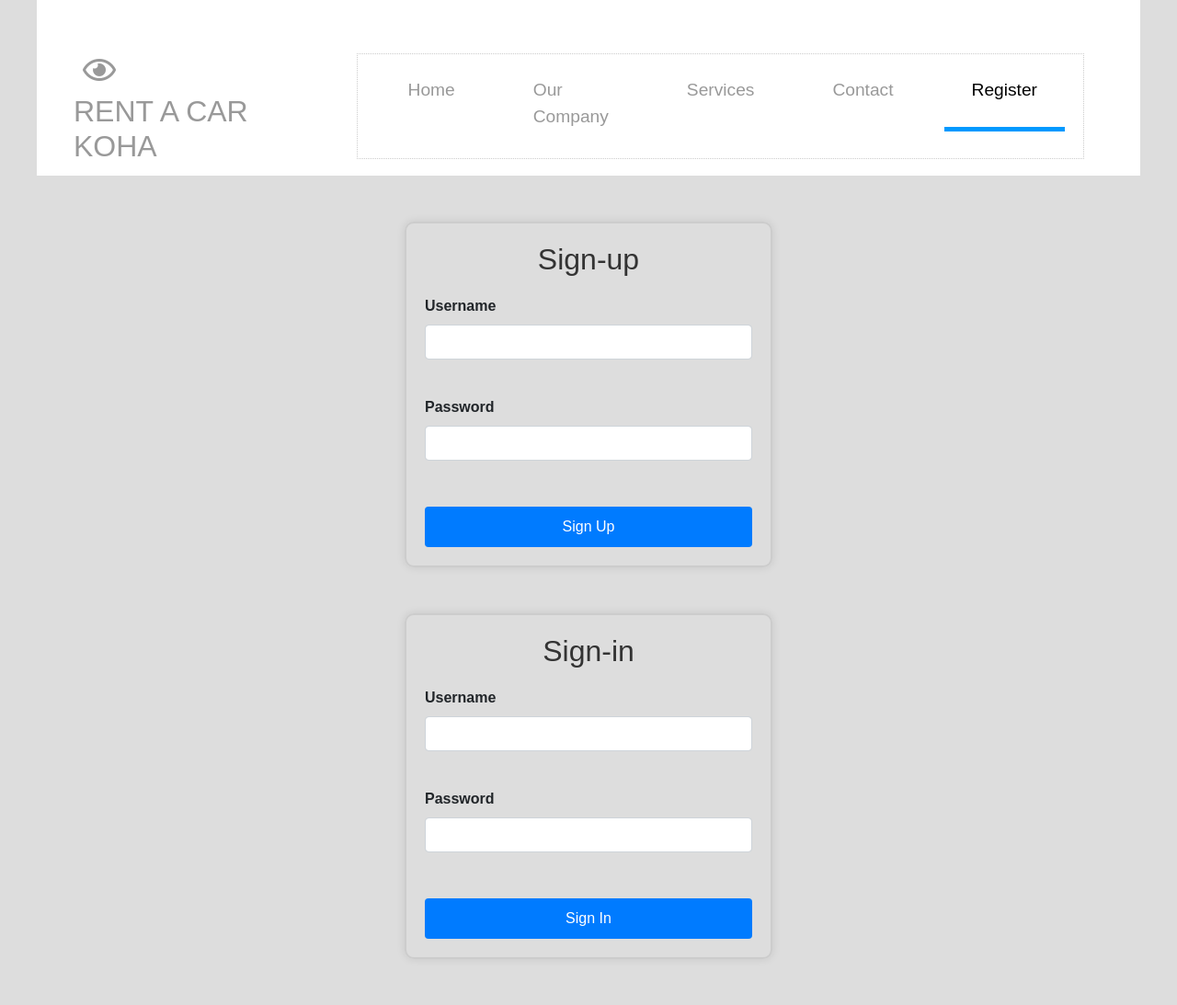
After one commit to IdrizBeqiraj/Proejkti, a PHP site: page /Sign-up.html in a window 1280 px wide. The commit adds this page. Shown: the whole page at 92% size. Run offline with PHP 8.4, Linux system fonts and the light colour scheme.

Commit message:
Day 3
day 3

```diff
--- /dev/null
+++ b/Log-out.php
@@ -0,0 +1,5 @@
+<?php
+session_start();
+session_destroy();
+echo "You have been logged out.";
+?>
--- /dev/null
+++ b/Sign-up.html
@@ -0,0 +1,122 @@
+<!DOCTYPE html>
+<html lang="en">
+<head>
+    <meta charset="UTF-8">
+    <meta name="viewport" content="width=device-width, initial-scale=1.0">
+    <title>Sign-up/Sign-in</title>
+    <link href="https://fonts.googleapis.com/css?family=Open+Sans:400,800" rel="stylesheet">
+    <link href="css/all.css" rel="stylesheet">
+    <link href="css/bootstrap.css" rel="stylesheet">
+    <link href="css/Style.css" rel="stylesheet">
+    <style>
+        body {
+            font-family: Arial, sans-serif;
+        }
+        .form-container {
+            max-width: 400px;
+            margin: 50px auto;
+            padding: 20px;
+            border: 2px solid #ccc;
+            border-radius: 10px;
+            box-shadow: 0 0 10px rgba(0, 0, 0, 0.1);
+        }
+        .form-container h2 {
+            text-align: center;
+            margin-bottom: 20px;
+        }
+        .form-group label {
+            font-weight: bold;
+        }
+        .btn {
+            width: 100%;
+            background-color: #007bff;
+            color: white;
+            border: none;
+            padding: 10px;
+            margin-top: 10px;
+        }
+        .btn:hover {
+            background-color: #0056b3;
+        }
+    </style>
+</head>
+<body>
+    <!-- Navbar -->
+    <div class="container-fluid">
+        <div class="tm-site-header">
+            <div class="row">
+                <div class="col-12 tm-site-header-col">
+                    <div class="tm-site-header-left">
+                        <i class="far fa-2x fa-eye tm-site-icon"></i>
+                        <h1 class="tm-site-name">Rent a Car KOHA</h1>
+                    </div>
+                    <div class="tm-site-header-right tm-menu-container-outer">
+                        <nav class="navbar navbar-expand-lg">
+                            <button class="navbar-toggler toggler-example" type="button" data-toggle="collapse" data-target="#navbarSupportedContent1"
+                                aria-controls="navbarSupportedContent1" aria-expanded="false" aria-label="Toggle navigation">
+                                <span class="dark-blue-text"><i class="fas fa-bars fa-1x"></i></span>
+                            </button>
+                            <div class="collapse navbar-collapse tm-nav" id="navbarSupportedContent1">
+                                <ul class="navbar-nav mr-auto">
+                                    <li class="nav-item">
+                                        <a class="nav-link tm-nav-link" href="index.html">Home</a>
+                                    </li>
+                                    <li class="nav-item">
+                                        <a class="nav-link tm-nav-link" href="company.html">Our Company</a>
+                                    </li>
+                                    <li class="nav-item">
+                                        <a class="nav-link tm-nav-link" href="services.html">Services</a>
+                                    </li>
+                                    <li class="nav-item">
+                                        <a class="nav-link tm-nav-link" href="contact.html">Contact</a>
+                                    </li>
+                                    <li class="nav-item active">
+                                        <a class="nav-link tm-nav-link" href="sign-up.html">Register</a>
+                                    </li>
+                                </ul>
+                            </div>
+                        </nav>
+                    </div>
+                </div>
+            </div>
+        </div>
+    </div>
+
+    <!-- Sign-up Form -->
+    <div class="form-container">
+        <h2>Sign-up</h2>
+        <form action="sign-up.php" method="POST">
+            <div class="form-group">
+                <label for="signup-username">Username</label>
+                <input type="text" name="username" id="signup-username" required class="form-control">
+            </div>
+            <div class="form-group">
+                <label for="signup-password">Password</label>
+                <input type="password" name="password" id="signup-password" required class="form-control">
+            </div>
+            <button type="submit" class="btn">Sign Up</button>
+        </form>
+    </div>
+
+
+    <div class="form-container">
+        <h2>Sign-in</h2>
+        <form action="sign-in.php" method="POST">
+            <div class="form-group">
+                <label for="signin-username">Username</label>
+                <input type="text" name="username" id="signin-username" required class="form-control">
+            </div>
+            <div class="form-group">
+                <label for="signin-password">Password</label>
+                <input type="password" name="password" id="signin-password" required class="form-control">
+            </div>
+            <button type="submit" class="btn">Sign In</button>
+        </form>
+    </div>
+
+    <script src="js/jquery-3.4.1.min.js"></script>
+    <script src="slick/slick.min.js"></script>
+    <script src="js/bootstrap.min.js"></script>
+    <script src="js/templatemo-script.js"></script>
+</body>
+</html>
--- a/company.html
+++ b/company.html
@@ -52,6 +52,10 @@
                               <li class="nav-item">
                                 <a class="nav-link tm-nav-link" href="contact.html">Contact</a>
                               </li>
+                              <li class="nav-item">
+                                <a class="nav-link tm-nav-link" href="Sign-up.html">Register</a>
+                              </li>
+
                             </ul>
 
 
--- a/index.html
+++ b/index.html
@@ -52,6 +52,9 @@
                               </li>
                               <li class="nav-item">
                                 <a class="nav-link tm-nav-link" href="contact.html">Contact</a>
+                              </li>
+                              <li class="nav-item">
+                                <a class="nav-link tm-nav-link" href="Sign-up.html">Register</a>
                               </li>
                             </ul>
 
--- a/services.html
+++ b/services.html
@@ -53,6 +53,10 @@
                               <li class="nav-item">
                                 <a class="nav-link tm-nav-link" href="contact.html">Contact</a>
                               </li>
+                              <li class="nav-item">
+                                <a class="nav-link tm-nav-link" href="Sign-up.html">Register</a>
+                              </li>
+
                             </ul>
 
 
```
Also changed, not shown: Login.php (+38 -23 lines), Sign-up.php (+11 -18 lines), contact.html (+7 -59 lines), db.php (added, +24 -0 lines), sign-in.php (added, +30 -0 lines), user_auth.sql (added, +15 -0 lines), userauth.sql (deleted, +0 -62 lines).
